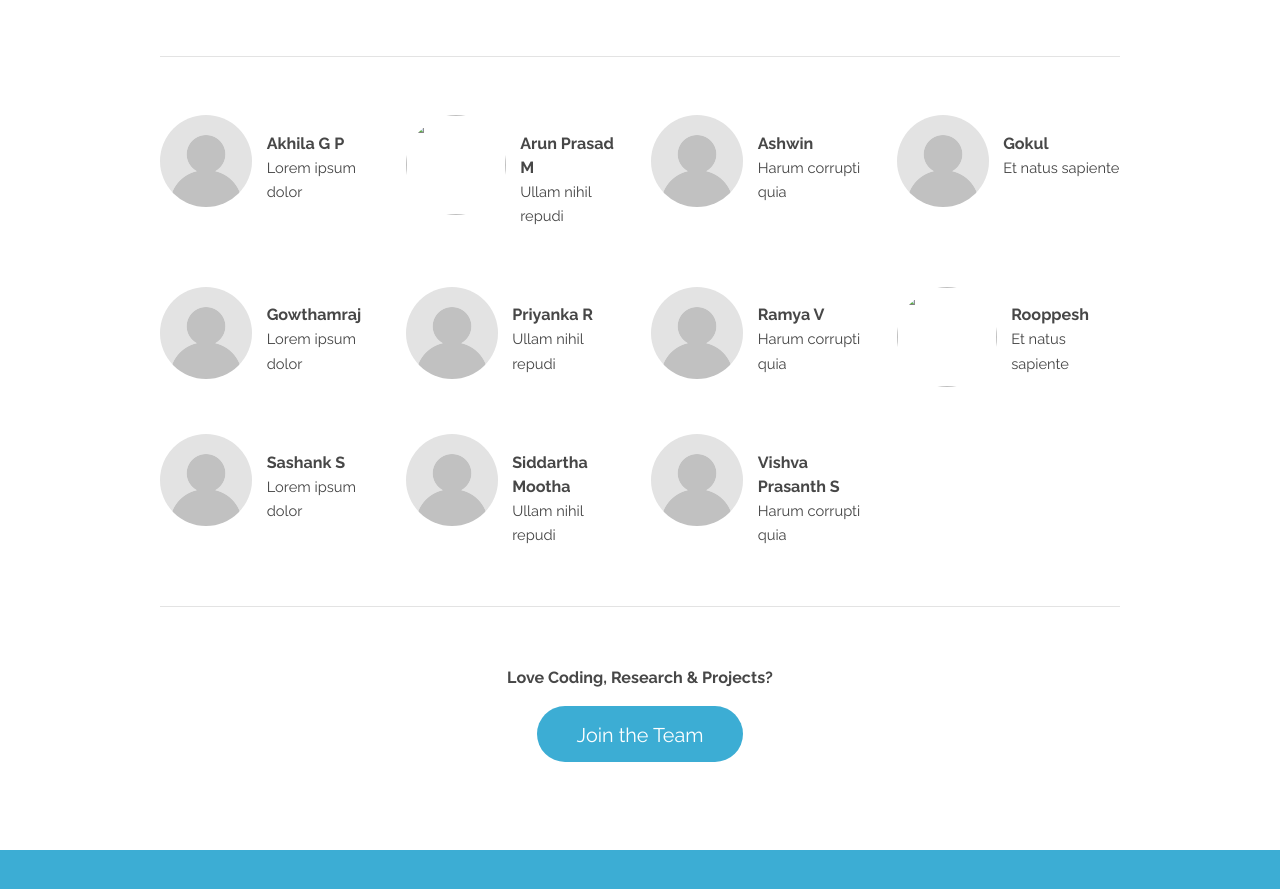
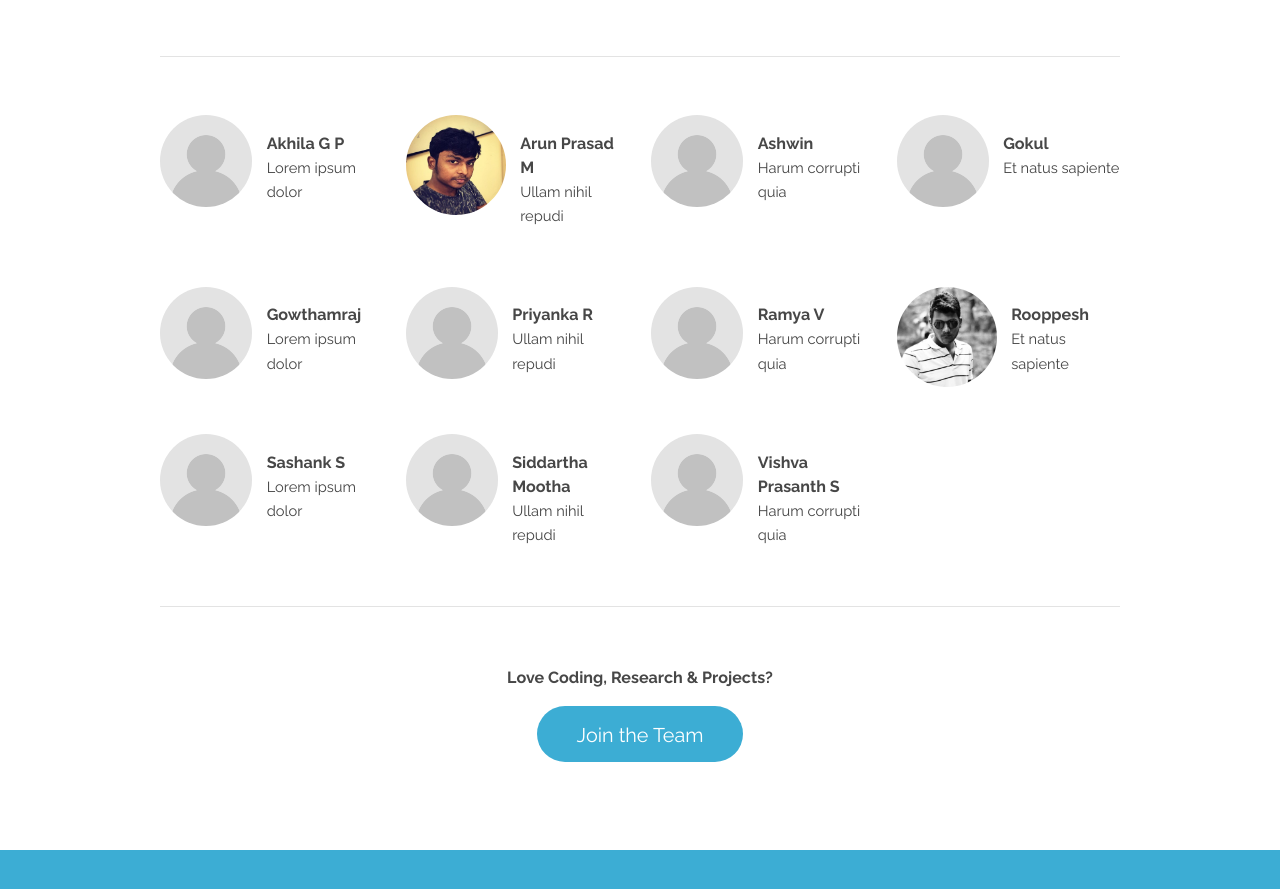
Before and after one commit to cegcsau/cegcsau.github.io, a plain HTML site: page index.html in a window 1280 px wide. Shown: the part 1831-2720 px from the top of the page. Drawn offline with Linux system fonts and the light colour scheme.

Commit message:
Update index.html

```diff
--- a/index.html
+++ b/index.html
@@ -105,7 +105,7 @@
 								<p>Lorem ipsum dolor</p>
 							</section>
 							<section class="3u 6u$(medium) 12u$(xsmall) profile">
-								<img src="images/arun.jpg" height="100" width="100" alt="" />
+								<img src="images/arun1.jpg" height="100" width="100" alt="" />
 								<h4>Arun Prasad M</h4>
 								<p>Ullam nihil repudi</p>
 							</section>
@@ -138,7 +138,7 @@
 								<p>Harum corrupti quia</p>
 							</section>
 							<section class="3u$ 6u$(medium) 12u$(xsmall) profile">
-								<img src="images/roop.jpg" height="100" width="100"alt="" />
+								<img src="images/roop1.jpg" height="100" width="100"alt="" />
 								<h4>Rooppesh</h4>
 								<p>Et natus sapiente</p>
 							</section>
```
